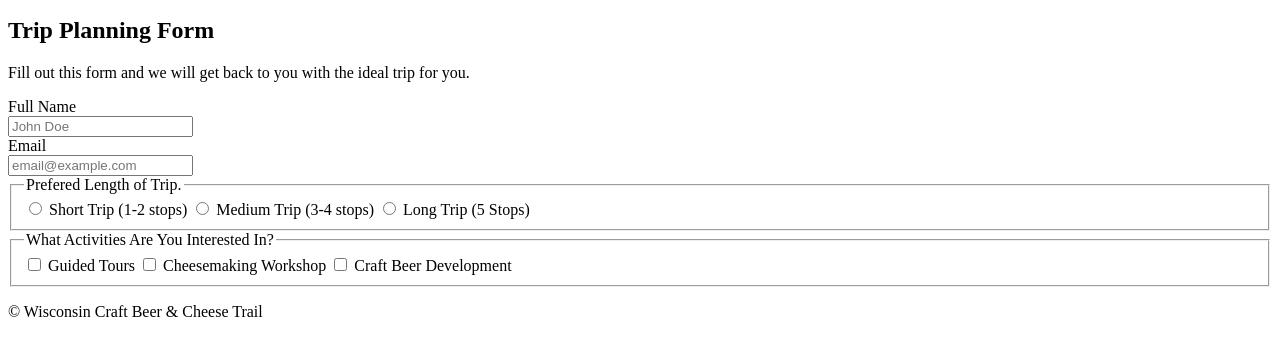
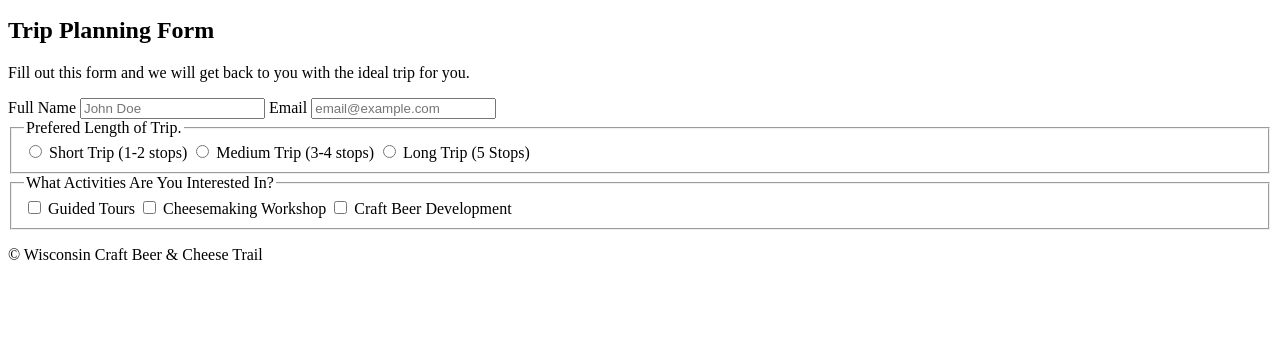
Before and after one commit to jk23-dev/Checkpoint2, a plain HTML site: page plan-your-visit.html in a window 1280 px wide. Shown: the part 215-570 px from the top of the page. Drawn offline with Linux system fonts and the light colour scheme.

Commit message:
remove br element

```diff
--- a/plan-your-visit.html
+++ b/plan-your-visit.html
@@ -23,11 +23,11 @@
 					<h2>Trip Planning Form</h2>
 					<p>Fill out this form and we will get back to you with the ideal trip for you.</p>
 					<form action="#" method="post">
-						<label for="full-name">Full Name</label><br>
-						<input type="text" id="full-name" name="full-name" placeholder="John Doe" required><br>
+						<label for="full-name">Full Name</label>
+						<input type="text" id="full-name" name="full-name" placeholder="John Doe" required>
 
-						<label for="email">Email</label><br>
-						<input type="email" id="email" name="email" placeholder="email@example.com" required><br>
+						<label for="email">Email</label>
+						<input type="email" id="email" name="email" placeholder="email@example.com" required>
 
 						<fieldset>
 							<legend>Prefered Length of Trip.</legend>
```
